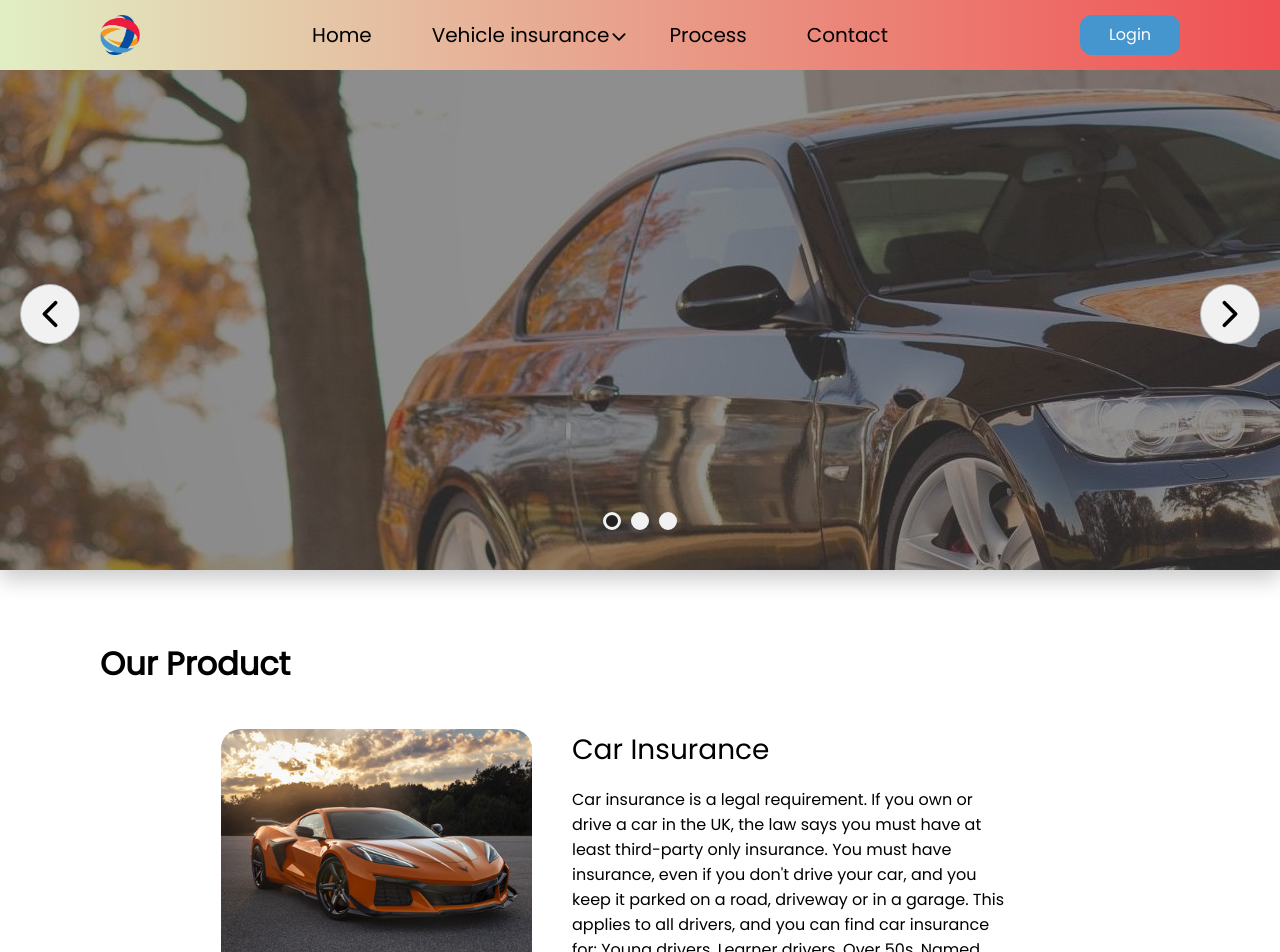
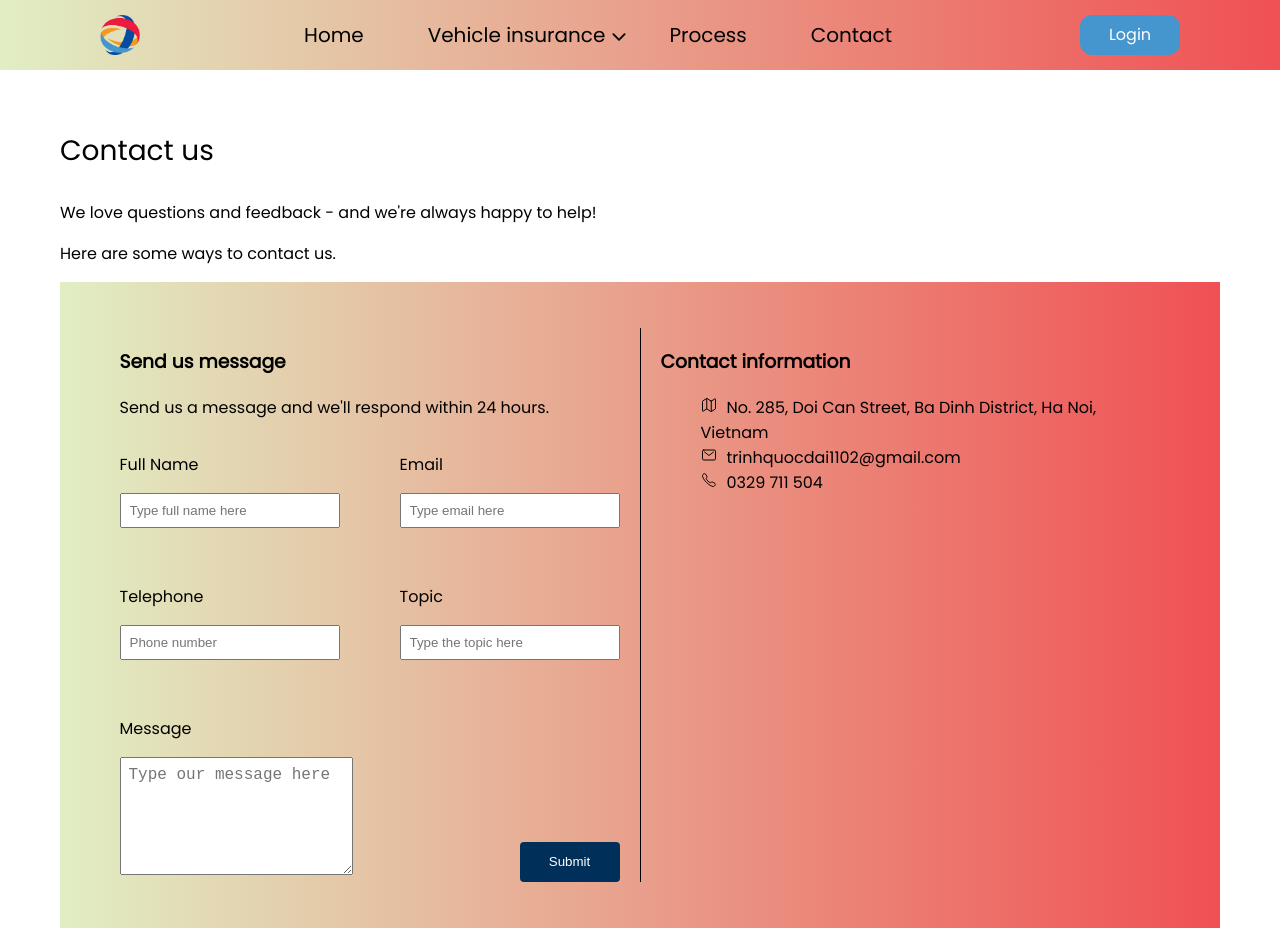
Before and after one commit to trinhquocdai1102/project3, a React (Create React App) app: page /Contact in a window 1280 px wide. Shown: the top 952 px of the page. Built offline with nearby package versions, Linux system fonts and the light colour scheme.

Commit message:
commit 23/12/2021
update - 1

```diff
--- a/src/App.css
+++ b/src/App.css
@@ -42,27 +42,33 @@
 
 .NavCenter li {
   list-style: none;
+  position: relative;
+  display: block;
+  line-height: var(--navHeight);
+  transition: all 0.2s;
 }
 
-.NavLinks:hover.NavLinks-Items {
-  display: block !important;
+.NavCenter > li:hover{
+  /* opacity: .8; */
+  transform: scale(1.07)
+}
+
+.NavCenter li:hover .NavChildLinks {
+  opacity: 1;
+}
+
+.NavCenter li:hover .NavLinks-Items {
+  display: block;
+}
+
+.NavCenter li:hover ion-icon {
+  transform: rotate(180deg)
 }
 
 .NavLinks ion-icon {
   vertical-align: middle;
-  transition: all 1s;
-}
-
-.NavLinks ion-icon:last-child {
-  display: none;
-}
-
-.NavLinks:hover ion-icon:last-child {
-  display: inline-block;;
-}
-
-.NavLinks:hover ion-icon:first-child {
-  display: none;
+  transition: all .7s;
+  margin-left: 4px;
 }
 
 .NavLogin a {
@@ -75,23 +81,30 @@
   text-align: center;
 }
 
-/*
-.NavChildLinks {
-  display: a;
-} */
-
 .NavLinks-Items {
   position: absolute;
   display: none;
   margin: 0 auto;
-  top: var(--navHeight);
-  background: var(--navbarBg);
+  top: calc(var(--navHeight));
+  background: var(--clrMenuChild);
   font-size: 16px;
+  z-index: 1;
 }
 
 .NavChildLinks  {
   text-align: center;
-  padding: 12px;
+}
+
+.NavChildLinks a {
+  display: block;
+  padding: 0 20px;
+  height:70px;
+  width: 180px;
+  color: #fff;
+}
+
+.Contact-RightContent ul li span {
+  margin-left: 10px;
 }
 
 /* End: Navbar CSS */
@@ -196,6 +209,7 @@
 .HomePage {
   padding:  var(--globalPCPadding);
 }
+/* End: Home Content CSS */
 
 
 
@@ -444,8 +458,86 @@
 /* End: Feedback CSS */
 
 
+/* Begin:  Contact CSS*/
+.Contact {
+  margin-top: var(--navHeight);
+  padding: 32px 60px 100px;
+}
 
-/* End: Home Content CSS */
+.Contact-Header p:first-child {
+  font-size: 28px;
+}
+
+.Contact-Center {
+  display: flex;
+  gap: var(--contactContentItemPadding);
+  justify-content: center;
+  background: var(--navbarBg);
+  padding: clamp(12px, 4%, 60px);
+}
+
+.Contact-Center > div{
+  max-width: 500px;
+}
+
+.Contact-Input {
+  display: flex;
+  gap: 40px;
+  flex-wrap: wrap;
+  justify-content: space-between;
+  overflow: hidden;
+}
+
+.DivInput input {
+  outline: none;
+  padding: 8px;
+  width: clamp(100px, 60vw, 200px);
+}
+
+.Contact-Right {
+  border-left: 1px solid #000;
+  padding-left: var(--contactContentItemPadding);
+}
+
+.Contact-Right li {
+  list-style: none;
+}
+
+.Contact-SubmitBtn {
+  outline: none;
+  border: none;
+  height: 40px;
+  width: 100px;
+  align-self: end;
+  border-radius: 4px;
+  background: var(--feedbackClr);
+  color: #fff;
+}
+
+.Contact-SubmitBtn:hover {
+  opacity: .8;
+  cursor: pointer;
+}
+
+.Contact-TextArea {
+  width: 70%;
+}
+
+.Contact-TextArea textarea {
+  max-width: 100%;
+  min-width: 200px;
+  max-height: 2000px;
+  min-height:100px;
+  padding: 8px;
+  font-size: 16px;
+}
+
+.Contact-RightContent ul {
+  word-wrap: break-word;
+}
+
+
+/* End:  Contact CSS*/
 
 
 
@@ -567,18 +659,24 @@
     display: block;
     margin: 0;
     padding: 0;
-    background: var(--navbarBg);
+    /* background: var(--navbarBg); */
+    background: #ccc;
   }
 
-  .NavCenter li a {
-    display: block;
+  .NavCenter li > a {
+    justify-content: left;
+    display: flex;
     width: 100%;
     text-align: center;
-    padding: 24px 0;
+    padding: 4px 10%;
   }
 
-  .NavCenter li a:hover {
+  .NavCenter li  a:hover {
     background: #fff;
+  }
+
+  .NavLinks-Items a:hover {
+    color: var(--clrMenuChild);
   }
 
   .Mobile-Menu__Icon {
@@ -613,6 +711,12 @@
 
   .NavLogin a:hover {
     opacity:0.9;
+    background: blue;
+  }
+
+  .NavLinks-Items {
+    right: 0;
+    border-radius: 4px;
   }
 
   .Footer-List {
@@ -645,6 +749,20 @@
     margin-top: 12px;
   }
 
+
+  .Contact {
+    padding-right: 5%;
+    padding-left: 5%;
+  }
+
+  .DivInput {
+    width: 100%;
+  }
+
+  .Contact-Input Input {
+    width: 60%;
+    min-width: 200px;
+  }
 }
 /* End: Mobile Responsive CSS  */
 
@@ -712,6 +830,20 @@
     width: 80%;
   }
 
+  .Contact-Center {
+    flex-wrap: wrap;
+  }
+
+  .Contact-Right {
+    border-left: none;
+    border-top: 1px solid #000;
+    padding-left: var(--contactContentItemPadding);
+  }
+
+  .Contact-Center > div{
+    width: 100%;
+}
+
 }
 /* End: Tablet & Mobile Responsive CSS */
 
--- a/src/App.js
+++ b/src/App.js
@@ -4,16 +4,19 @@ import './App.css';
 import Navbar from './components/navbar/Navbar';
 import HomePage from './pages/home/Home';
 import Footer from './components/footer/Footer';
+import CarInsurance from './pages/insurance/CarInsurance';
+import ContactPage from './pages/contact/Contact';
 
 
 function App() {
   return (
     <div className="App">
       <Navbar/>
-      <HomePage />
-        {/* <Routes>
-          <Route path="/" element={<Navbar/>} />
-        </Routes> */}
+        <Routes>
+          <Route path="/" element={<HomePage/>} />
+          <Route path="/CarInsurance" element={<CarInsurance/>} />
+          <Route path="/Contact" element={<ContactPage/>} />
+        </Routes>
       <Footer />
     </div>
   );
--- a/src/components/footer/Footer.js
+++ b/src/components/footer/Footer.js
@@ -28,7 +28,7 @@ const Footer = () => {
                     <ul>
                         {ContactItems.map((item, index) => {
                             return (
-                                <li>
+                                <li key={index}>
                                     <Link to="">
                                         {item.name}{' '}{item.description}
                                     </Link>
--- a/src/components/footer/FooterItems.js
+++ b/src/components/footer/FooterItems.js
@@ -36,18 +36,18 @@ export const ContactItems = [
         id: 2,
         name: 'Address:',
         url:'',
-        description: 'No.285, Doi Can Street, Ba Dinh District, Ha Noi, Vietnam',
+        description: 'No. 285, Doi Can Street, Ba Dinh District, Ha Noi, Vietnam',
     },
     {
         id: 3,
         name: 'Tel:',
         url:'',
-        description: '0329711504',
+        description: '0329 711 504',
     },
     {
         id: 4,
         name: 'Email:',
         url: '',
-        description: 'Trinhquocdai1102@gmail.com',
+        description: 'trinhquocdai1102@gmail.com',
     },
 ]
--- a/src/components/navbar/Navbar.js
+++ b/src/components/navbar/Navbar.js
@@ -54,16 +54,16 @@ function Navbar() {
                     {NavbarItems.map((item, index) => {
                         return (
                             <li key={index}>
-                                <Link to="" className={item.className}>
-                                    {item.name}
+                                <Link to={item.url} className={item.className}>
+                                    <div>{item.name}
                                       <ion-icon name={'' || item.iconDown}></ion-icon>
-                                    <ion-icon name={'' || item.iconUp}></ion-icon>
+                                    </div>
                                 </Link>
                                     <div className="NavLinks-Items">
-                                    {item.childItems.map((child, index) => {
+                                        {item.childItems.map((child, index2) => {
                                             return (
-                                            <div key={index} className={child.classChildName}>
-                                                <Link to={item.url}>{child.name}</Link>
+                                                <div key={index2} className={child.classChildName}>
+                                                    <Link to={child.url}>{child.name}</Link>
                                                 </div>
                                             )
                                         })}
--- a/src/index.css
+++ b/src/index.css
@@ -5,6 +5,7 @@ body {
   padding: 0;
   box-sizing: border-box;
   font-family: 'Poppins';
+  word-wrap: break-word;
 }
 
 :root {
@@ -16,6 +17,8 @@ body {
     --feedbackPadding: 28px;
     --inputFeedbackPadding: 12px;
     --feedbackClr: #002f59;
+    --clrMenuChild: #282a35;
+    --contactContentItemPadding: 20px;
 }
 
 
@@ -23,7 +26,7 @@ body {
 /* Tablet & Mobile CSS */
 @media (max-width: 1023px) {
   :root {
-    --globalMobileTabletPadding: 0 clamp(40px, 4%, 40px);
+    --globalMobileTabletPadding: 0 clamp(28px, 4%, 40px);
     --footerMobileTabletPadding: 40px clamp(40px, 4%, 40px) 0;
   }
 }
--- a/src/pages/contact/Contact.js
+++ b/src/pages/contact/Contact.js
@@ -0,0 +1,58 @@
+// import { Link } from "react-router-dom";
+import { ContactHeader, ContactInputList, ContactRight } from "./ContactItems";
+
+function Contact() {
+  return (
+    <div className="Contact">
+      <div className="Contact-Header">
+        {ContactHeader.map((item, index) => {
+          return <p key={index}>{item.description}</p>;
+        })}
+      </div>
+      <div className="Contact-Center">
+        <div className="Contact-Left">
+          <div className="Contact-LeftTitle">
+            <h3>Send us message</h3>
+            <p>Send us a message and we'll respond within 24 hours.</p>
+          </div>
+          <div className="Contact-Input">
+            {ContactInputList.map((item, index) => {
+              return (
+                <div key={index} className={item.cName}>
+                  <p>{item.name}</p>
+                  <input type={item.type} placeholder={item.placeholder} />
+                </div>
+              );
+            })}
+            <div className="Contact-TextArea">
+              <p>Message</p>
+              <textarea
+                placeholder="Type our message here"
+              ></textarea>
+            </div>
+            <button className="Contact-SubmitBtn">Submit</button>
+          </div>
+        </div>
+        <div className="Contact-Right">
+          <div className="Contact-RightTitle">
+            <h3>Contact information</h3>
+          </div>
+          <div className="Contact-RightContent">
+            <ul>
+              {ContactRight.map((item, index) => {
+                return (
+                  <li key={index}>
+                    <ion-icon name={item.thumbnail}></ion-icon>
+                    <span>{item.description}</span>
+                  </li>
+                );
+              })}
+            </ul>
+          </div>
+        </div>
+      </div>
+    </div>
+  );
+}
+
+export default Contact;
--- /dev/null
+++ b/src/pages/contact/ContactItems.js
@@ -0,0 +1,64 @@
+export const ContactHeader = [
+    {
+      id: 1,
+      description: "Contact us",
+    },
+    {
+      id: 2,
+      description:
+        "We love questions and feedback - and we're always happy to help!",
+    },
+    {
+      id: 3,
+      description: "Here are some ways to contact us.",
+    },
+  ];
+
+  export const ContactInputList = [
+    {
+      id: 1,
+      name: "Full Name",
+      placeholder: "Type full name here",
+      type: "text",
+      cName: "DivInput",
+    },
+    {
+      id: 2,
+      name: "Email",
+      placeholder: "Type email here",
+      type: "text",
+      cName: "DivInput",
+    },
+    {
+      id: 3,
+      name: "Telephone",
+      placeholder: "Phone number",
+      type: "tel",
+      cName: "DivInput",
+    },
+    {
+      id: 4,
+      name: "Topic",
+      placeholder: "Type the topic here",
+      type: "text",
+      cName: "DivInput",
+    },
+  ];
+
+  export const ContactRight = [
+    {
+      id: 1,
+      description: "No. 285, Doi Can Street, Ba Dinh District, Ha Noi, Vietnam",
+      thumbnail: "map-outline",
+    },
+    {
+      id: 2,
+      description: "trinhquocdai1102@gmail.com",
+      thumbnail: "mail-outline",
+    },
+    {
+      id: 3,
+      description: "0329 711 504",
+      thumbnail: "call-outline",
+    },
+  ];
--- /dev/null
+++ b/src/pages/insurance/CarInsurance.js
@@ -0,0 +1,11 @@
+import React from 'react';
+
+const CarInsurance = () => {
+    return (
+        <div>
+
+        </div>
+    );
+};
+
+export default CarInsurance;
```
Also changed, not shown: src/components/navbar/NavbarItems.js (+9 -11 lines). Lines whose indentation alone changed are shown as unchanged.
